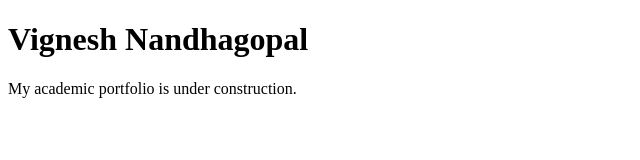
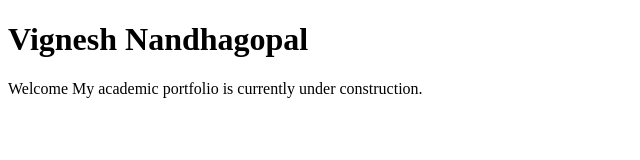
Before and after one commit to Vignesh666d/Vignesh666d.github.io, a plain HTML site: page index.html in a window 1280 px wide. Shown: the whole page, without its empty margins (0-640 px from the left). Drawn offline with Linux system fonts and the light colour scheme.

Commit message:
Update portfolio message for clarity

```diff
--- a/index.html
+++ b/index.html
@@ -5,6 +5,6 @@
 </head>
 <body>
   <h1>Vignesh Nandhagopal</h1>
-  <p>My academic portfolio is under construction.</p>
+  <p> Welcome My academic portfolio is currently under construction.</p>
 </body>
 </html>
```
